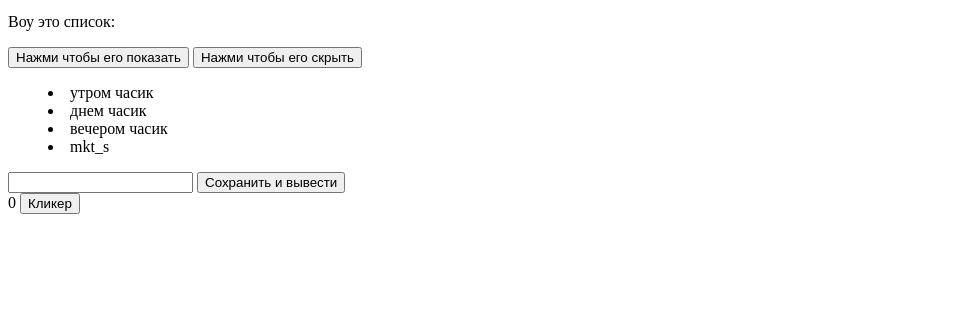
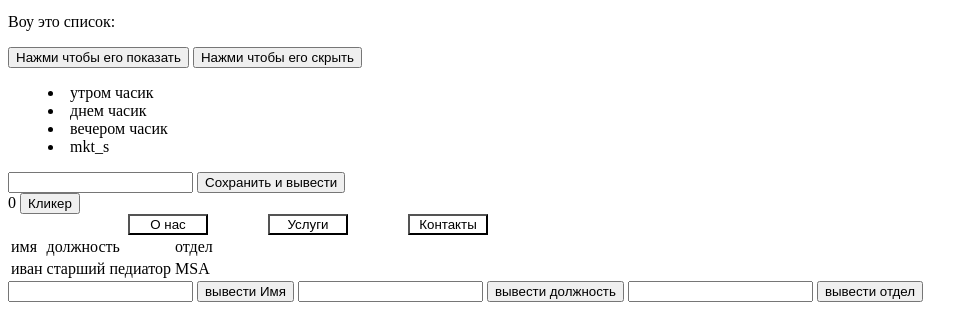
Before and after one commit to lolk186/js_practice, a plain HTML site: page index.html in a window 1280 px wide. Shown: the part 591-901 px from the top of the page, without its empty margins (0-978 px from the left). Before the commit the page ends 813 px from the top, so only its background shows below. Drawn offline with Linux system fonts and the light colour scheme.

Commit message:
сделано все за 29 мая

```diff
--- a/app.js
+++ b/app.js
@@ -90,3 +90,56 @@ function clicker(){
     count.innerHTML=nummber
 
 }
+function about(){
+    let about = document.getElementById("about_inner_text")
+    about.innerHTML = "Чето"
+
+}
+function utils(){
+    let about = document.getElementById("about_inner_text")
+    about.innerHTML = "мачето ууххуху"
+
+}
+function contacts(){
+    let about = document.getElementById("about_inner_text")
+    about.innerHTML = "понял принял"
+}
+var num4 = 3
+function addnewrow1(){
+    let row = document.getElementById("table1")
+    var addrow = document.createElement("tr")
+    row.appendChild(addrow)
+    addrow.setAttribute("id",`${num4}_row`)
+    let row3 = document.getElementById(`${num4}_row`)
+    var addrow3 = document.createElement("td")
+    row3.appendChild(addrow3)
+    addrow3.setAttribute("id",`${num4}_name`)
+    var name = document.getElementById("intinput").value;
+    let div_paste = document.getElementById(`${num4}_name`)
+    div_paste.innerHTML= name
+    num4++
+}
+var num5 = 3
+function addnewrow2(){
+    let row3 = document.getElementById(`${num5}_row`)
+    var addrow3 = document.createElement("td")
+    row3.appendChild(addrow3)
+    addrow3.setAttribute("id",`${num5}_vacan`)
+    var name = document.getElementById("intinput1").value;
+    let div_paste = document.getElementById(`${num5}_vacan`)
+    div_paste.innerHTML= name
+    num5++
+
+}
+var num6 = 3
+function addnewrow3(){
+    let row3 = document.getElementById(`${num6}_row`)
+    var addrow3 = document.createElement("td")
+    row3.appendChild(addrow3)
+    addrow3.setAttribute("id",`${num6}_hr`)
+    var name = document.getElementById("intinput2").value;
+    let div_paste = document.getElementById(`${num6}_hr`)
+    div_paste.innerHTML= name
+    num6++
+
+}
--- a/index.html
+++ b/index.html
@@ -66,5 +66,47 @@
     <span id="span_clicker">0</span>
     <button id="clicker" onclick="clicker()">Кликер</button>
 </div>
+
+
+<div id="menu" class="menu">
+    <button id="about" class="about" onclick="about()">О нас</button>
+    <button id="utils" class="utils" onclick="utils()">Услуги</button>
+    <button id="contacts" class="contacts" onclick=" contacts()">Контакты</button>
+</div>
+<div>
+    <div id="about_inner_text">
+
+    </div>
+
+</div>
+<table>
+    <tbody id="table1">
+        <tr id = "1_row">
+            <td>имя</td>
+            <td>должность</td>
+            <td>отдел</td>
+
+        </tr>
+        <tr id = "2_row">
+            <td>иван</td>
+            <td>старший педиатор</td>
+            <td>MSA</td>
+        </tr>
+    </tbody>
+</table>
+<input type="text" id="intinput">
+<button type="submit" id="save1" onclick="addnewrow1()">вывести Имя</button>
+<input type="text" id="intinput1">
+<button type="submit" id="save2" onclick="addnewrow2()">вывести должность</button>
+<input type="text" id="intinput2">
+<button type="submit" id="save3" onclick="addnewrow3()">вывести отдел</button>
+
+
+
+
+
+
+
+
 </body>
 </html>
--- a/style.css
+++ b/style.css
@@ -6,3 +6,31 @@
     width: 200px;
     height: 200px;
 }
+.menu{
+    display: flex;
+    padding-left:120px ;
+}
+.about{
+    width: 80px;
+    margin-right: 60px;
+    background-color: white;
+}
+.about:hover{
+    background-color: gray;
+}
+.utils{
+    width: 80px;
+    margin-right: 60px;
+    background-color: white;
+
+}
+.utils:hover{
+    background-color: gray;
+}
+.contacts{
+    width: 80px;
+    background-color: white;
+}
+.contacts:hover{
+    background-color: gray;
+}
```
